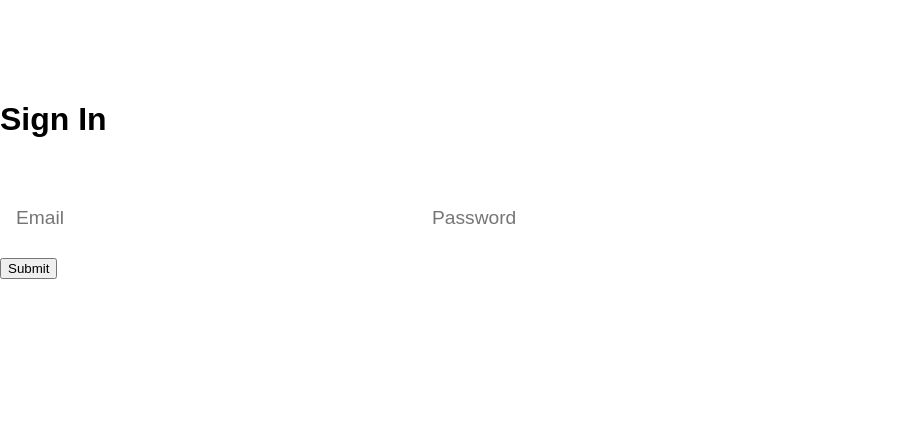
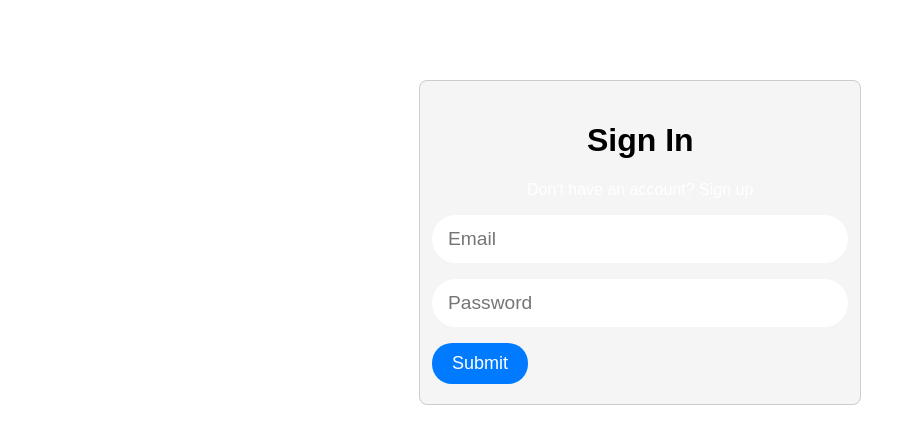
Before and after one commit to n335h/doggystuff, a React (Create React App) app: page /SignIn in a window 1280 px wide. Shown: the top 444 px of the page, without its empty margins (0-924 px from the left). Built offline with nearby package versions, Linux system fonts and the light colour scheme; no server answers.

Commit message:
Working on SignIn CSS

```diff
--- a/src/pages/SignInSignUp/Components/SignIn/SignIn.css
+++ b/src/pages/SignInSignUp/Components/SignIn/SignIn.css
@@ -1,3 +1,16 @@
+.sign-form {
+  display: flex;
+  flex-direction: column;
+  align-items: center;
+  padding: 20px;
+  border: 1px solid #ccc;
+  border-radius: 8px;
+  max-width: 400px;
+  margin: 0 auto;
+  background-color: #f5f5f5;
+}
+
+
 
   .signIn-form {
   position: absolute;
@@ -42,6 +55,18 @@
       align-items: center;
       justify-content: center;
   }
+
+  .submit-button button {
+    background-color: #007bff;
+    color: #fff;
+    padding: 10px 20px;
+    border: none;
+    border-radius: 20px;
+    font-size: 18px;
+    cursor: pointer;
+  }
+
+
 
   .sign-up-link {
       margin-bottom: 2vh;
```
